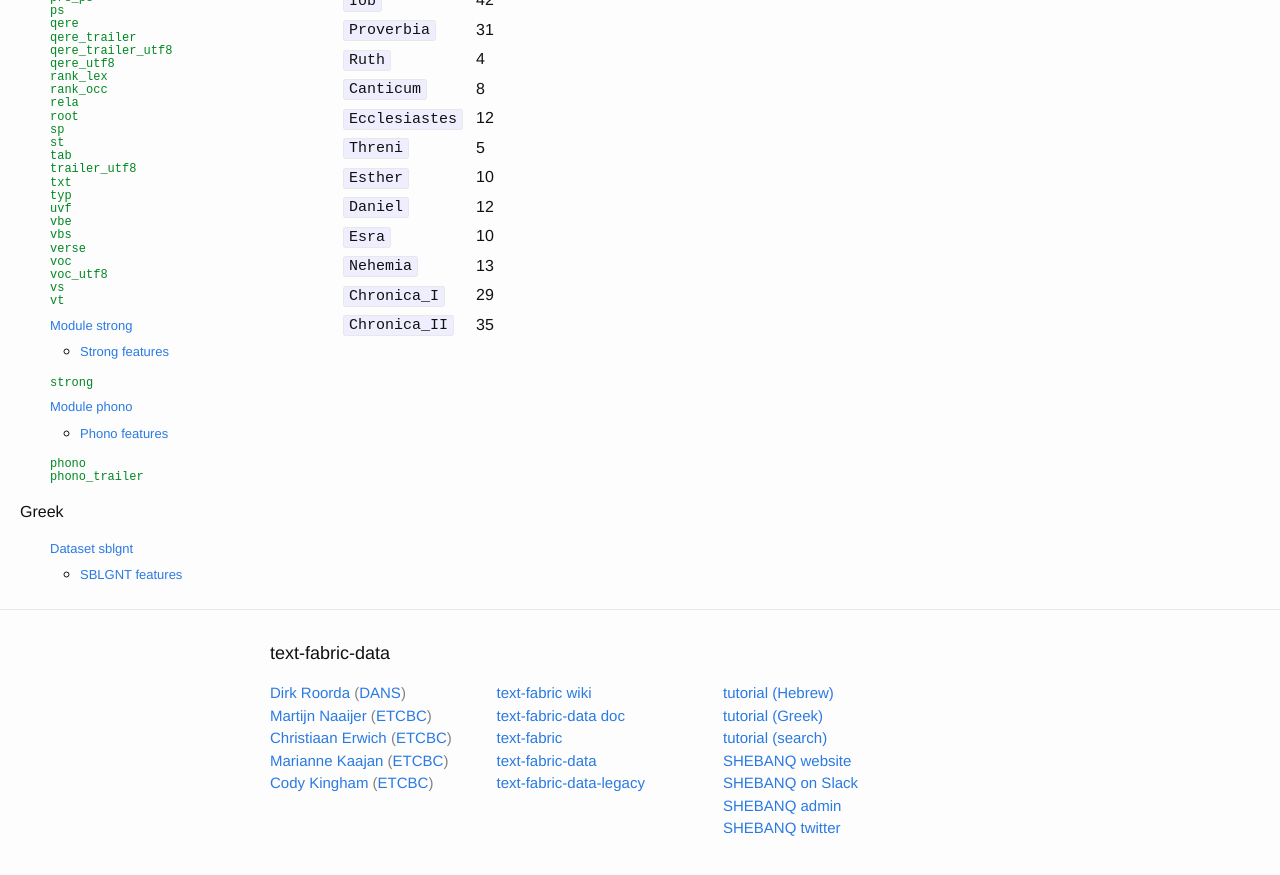
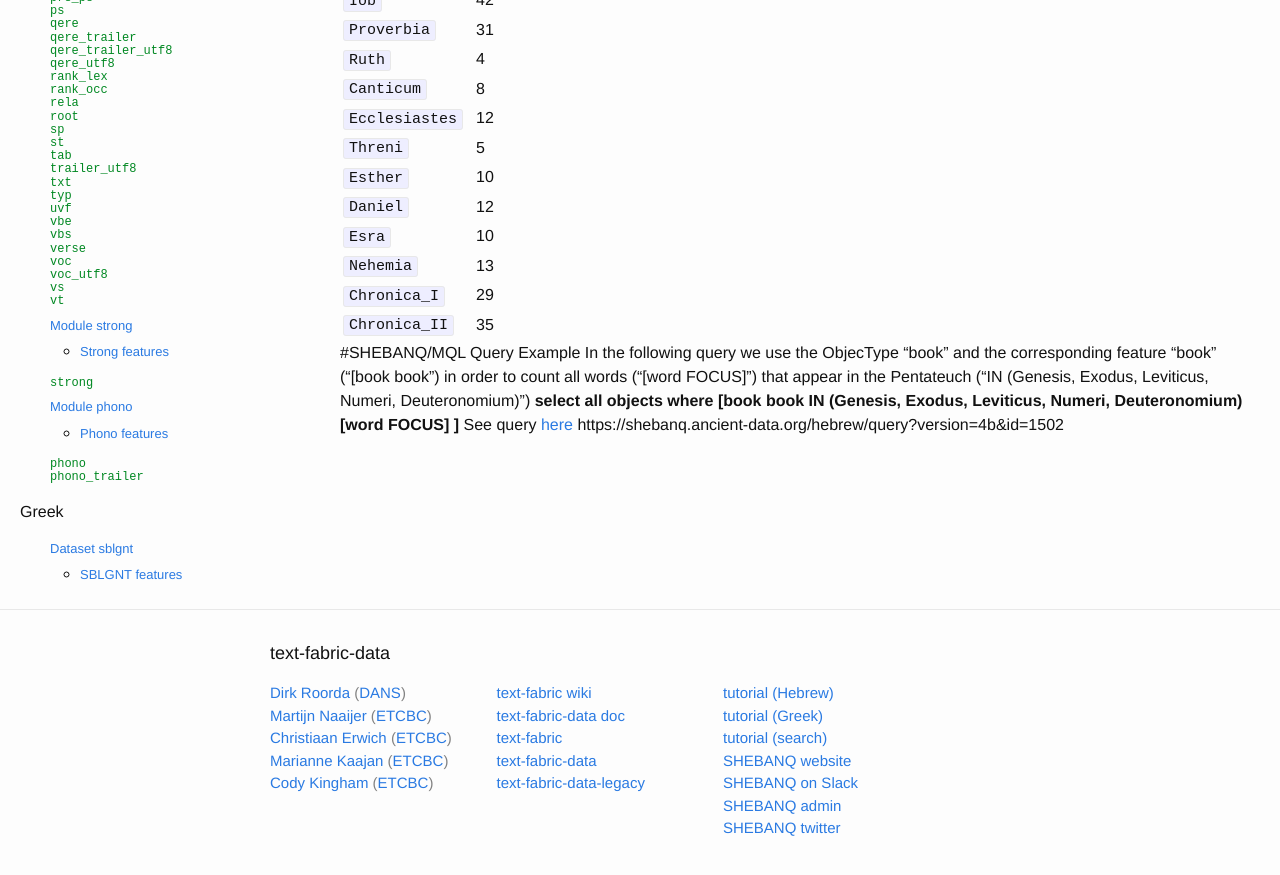
Before and after one commit to kungsik/text-fabric-data, a Jekyll site: the page built from docs/_features/hebrew/etcbc4c/book.md, in a window 1280 px wide and 900 px high, scrolled down 1179 px. Shown: the top 875 px of the window. Built offline with Jekyll 4.4.1, drawn with Linux system fonts in a browser that asks for light colours.

Commit message:
Update book.md

```diff
--- a/docs/_features/hebrew/etcbc4c/book.md
+++ b/docs/_features/hebrew/etcbc4c/book.md
@@ -53,3 +53,12 @@
 `Nehemia`      | 13
 `Chronica_I`   | 29
 `Chronica_II`  | 35
+
+#SHEBANQ/MQL Query Example
+In the following query we use the ObjecType "book" and the corresponding feature "book" ("[book book") in order to count all words ("[word FOCUS]") that appear in the Pentateuch ("IN (Genesis, Exodus, Leviticus, Numeri, Deuteronomium)")
+**select all objects where
+[book book IN (Genesis, Exodus, Leviticus, Numeri, Deuteronomium)
+  [word FOCUS]
+]**
+See query  [here](https://shebanq.ancient-data.org/hebrew/query?version=4b&id=1502)
+https://shebanq.ancient-data.org/hebrew/query?version=4b&id=1502
```
